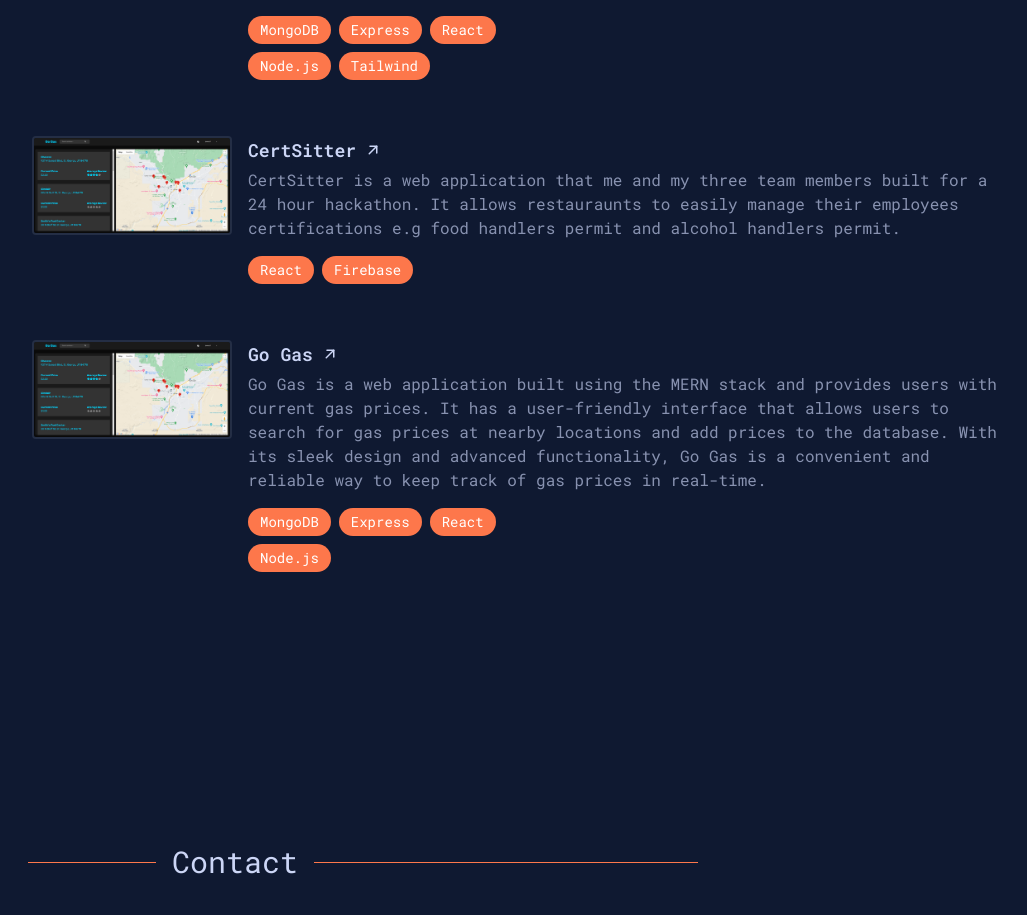
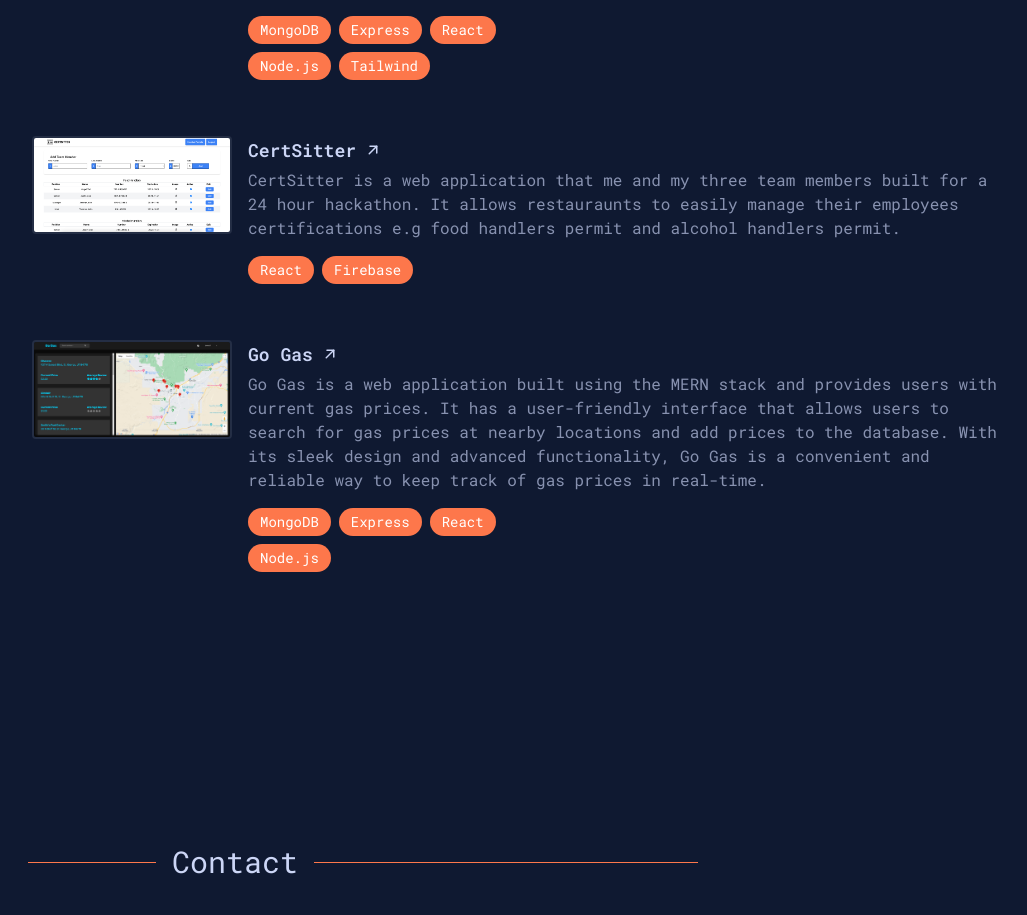
Before and after one commit to jhutchings99/portfolio, a Next.js app: page / in a window 1280 px wide. Shown: the part 2182-3097 px from the top of the page, without its empty margins (116-1143 px from the left). Built offline with nearby package versions, Linux system fonts and the light colour scheme.

Commit message:
add certsitter project

```diff
--- a/app/components/Projects/Projects.tsx
+++ b/app/components/Projects/Projects.tsx
@@ -1,5 +1,6 @@
 import Image from "next/image";
 import GoGas from "../../assets/gogas.png";
+import CertSitter from "../../assets/certsitter.png";
 import Munchy from "../../assets/munchy.png";
 import Tag from "../Tag/Tag";
 import { TbArrowUpRight } from "react-icons/tb";
@@ -57,14 +58,11 @@ export default function Projects() {
           </a>
 
           {/* CertSitter */}
-          <a
-            href="https://delightful-profiterole-d1df4c.netlify.app/"
-            target="_blank"
-          >
+          <a href="https://github.com/88jpl/codeCamp23" target="_blank">
             <div className="flex gap-4 hover:bg-hover px-6 py-6 rounded-xl hover:shadow-lg my-2">
               <div>
                 <Image
-                  src={GoGas}
+                  src={CertSitter}
                   alt="Project 1"
                   width={200}
                   height={48}
```
Also changed, not shown: app/assets/certsitter.png (added).
